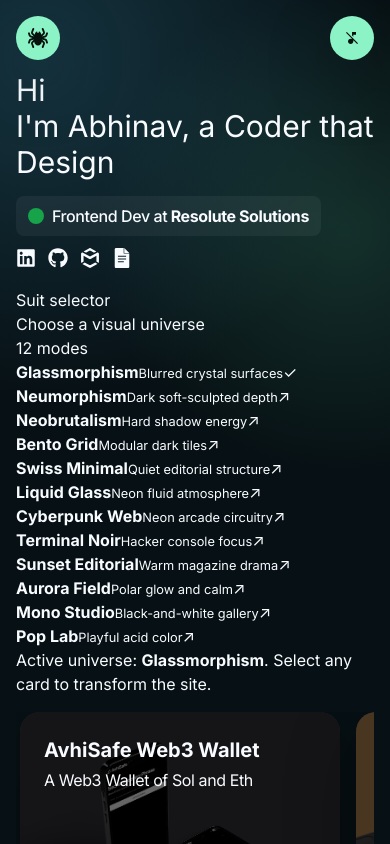
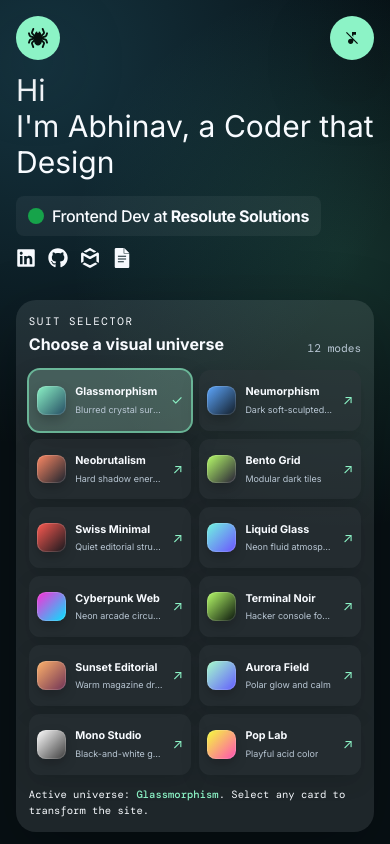
Before and after one commit to Avhinaw/PortfolioNew, a React (Vite) app: page / in a window 390 px wide. Shown: the top 844 px of the page. Built offline with nearby package versions, Linux system fonts and the light colour scheme.

Commit message:
Add twelve portfolio visual systems

```diff
--- a/src/index.css
+++ b/src/index.css
@@ -414,6 +414,331 @@ a {
   box-shadow: 0 28px 90px rgba(94, 54, 255, 0.55);
 }
 
+/* 7. Cyberpunk Web */
+.portfolio-shell[data-style='cyberpunk'] {
+  --page-bg: #07020f;
+  --ink: #f4f0ff;
+  --muted-ink: #b9a9d8;
+  --accent: #ff2bd6;
+  --accent-contrast: #160013;
+  --card-bg: #100b24;
+  --card-shadow: 0 18px 55px rgba(255, 43, 214, 0.18), 0 0 0 1px rgba(0, 229, 255, 0.16);
+  --card-radius: 0.55rem;
+  --image-filter: brightness(42%) saturate(1.5) hue-rotate(24deg);
+  --display-font: 'Space Grotesk', sans-serif;
+}
+
+.portfolio-shell[data-style='cyberpunk']::before {
+  opacity: 1;
+  background: linear-gradient(115deg, rgba(255, 43, 214, 0.17), transparent 35%), repeating-linear-gradient(90deg, transparent 0 5rem, rgba(0, 229, 255, 0.05) 5rem 5.1rem);
+}
+
+.portfolio-shell[data-style='cyberpunk'] .project-box,
+.portfolio-shell[data-style='cyberpunk'] .style-gallery {
+  box-shadow: var(--card-shadow);
+}
+
+/* 8. Terminal Noir */
+.portfolio-shell[data-style='terminal'] {
+  --page-bg: #050806;
+  --ink: #c9ffd2;
+  --muted-ink: #75a97e;
+  --accent: #b8ff6a;
+  --accent-contrast: #071007;
+  --card-bg: #0a140d;
+  --card-shadow: 0 14px 34px rgba(0, 0, 0, 0.5);
+  --card-radius: 0.25rem;
+  --image-filter: brightness(34%) saturate(0.65) sepia(0.25);
+  --display-font: 'DM Mono', monospace;
+}
+
+.portfolio-shell[data-style='terminal']::before {
+  opacity: 1;
+  background: repeating-linear-gradient(0deg, rgba(184, 255, 106, 0.035) 0 1px, transparent 1px 4px);
+}
+
+.portfolio-shell[data-style='terminal'] h1::before {
+  content: '> ';
+  color: var(--accent);
+}
+
+.portfolio-shell[data-style='terminal'] .project-box,
+.portfolio-shell[data-style='terminal'] .style-gallery {
+  box-shadow: inset 0 0 0 1px rgba(184, 255, 106, 0.1), var(--card-shadow);
+}
+
+/* 9. Sunset Editorial */
+.portfolio-shell[data-style='sunset'] {
+  --page-bg: #1d1018;
+  --ink: #fff1df;
+  --muted-ink: #d8a89b;
+  --accent: #ffb36b;
+  --accent-contrast: #28120e;
+  --card-bg: #351b29;
+  --card-shadow: 0 24px 65px rgba(0, 0, 0, 0.34);
+  --card-radius: 0;
+  --image-filter: brightness(48%) saturate(1.2) sepia(0.18);
+  --display-font: 'Georgia', serif;
+}
+
+.portfolio-shell[data-style='sunset']::before {
+  opacity: 1;
+  background: radial-gradient(circle at 82% 8%, rgba(255, 179, 107, 0.25), transparent 25%), linear-gradient(160deg, rgba(110, 49, 85, 0.35), transparent 50%);
+}
+
+.portfolio-shell[data-style='sunset'] .project-box,
+.portfolio-shell[data-style='sunset'] .style-gallery {
+  box-shadow: 12px 16px 0 rgba(255, 179, 107, 0.12), var(--card-shadow);
+}
+
+/* 10. Aurora Field */
+.portfolio-shell[data-style='aurora'] {
+  --page-bg: #07151b;
+  --ink: #ecfff8;
+  --muted-ink: #a4c5bd;
+  --accent: #a6ffcb;
+  --accent-contrast: #082018;
+  --card-bg: rgba(125, 255, 201, 0.09);
+  --card-shadow: 0 25px 75px rgba(42, 206, 163, 0.2);
+  --card-radius: 2rem;
+  --image-filter: brightness(45%) saturate(1.1) hue-rotate(12deg);
+}
+
+.portfolio-shell[data-style='aurora']::before {
+  opacity: 1;
+  background: radial-gradient(ellipse at 0% 0%, rgba(166, 255, 203, 0.24), transparent 36%), radial-gradient(ellipse at 100% 15%, rgba(99, 91, 255, 0.26), transparent 30%), radial-gradient(ellipse at 55% 100%, rgba(69, 235, 218, 0.12), transparent 34%);
+  filter: blur(18px);
+}
+
+.portfolio-shell[data-style='aurora'] .project-box,
+.portfolio-shell[data-style='aurora'] .style-gallery {
+  backdrop-filter: blur(18px);
+  box-shadow: var(--card-shadow);
+}
+
+/* 11. Mono Studio */
+.portfolio-shell[data-style='mono'] {
+  --page-bg: #090909;
+  --ink: #f8f8f8;
+  --muted-ink: #999999;
+  --accent: #ffffff;
+  --accent-contrast: #090909;
+  --card-bg: #171717;
+  --card-shadow: 0 20px 48px rgba(0, 0, 0, 0.45);
+  --card-radius: 0;
+  --image-filter: grayscale(1) contrast(1.25) brightness(55%);
+  --display-font: 'Arial', sans-serif;
+}
+
+.portfolio-shell[data-style='mono']::before {
+  opacity: 1;
+  background: linear-gradient(90deg, transparent 0 20%, rgba(255, 255, 255, 0.06) 20% 20.2%, transparent 20.2% 100%);
+}
+
+.portfolio-shell[data-style='mono'] .project-box,
+.portfolio-shell[data-style='mono'] .style-gallery {
+  box-shadow: var(--card-shadow);
+}
+
+/* 12. Pop Lab */
+.portfolio-shell[data-style='pop'] {
+  --page-bg: #160d1d;
+  --ink: #fffce9;
+  --muted-ink: #f5c8e6;
+  --accent: #f4ff3b;
+  --accent-contrast: #1d1024;
+  --card-bg: #ff4fb3;
+  --card-shadow: 10px 10px 0 #f4ff3b;
+  --card-radius: 1rem;
+  --image-filter: brightness(48%) saturate(1.8) contrast(1.05);
+  --display-font: 'Space Grotesk', sans-serif;
+}
+
+.portfolio-shell[data-style='pop']::before {
+  opacity: 1;
+  background: radial-gradient(circle at 12% 12%, rgba(244, 255, 59, 0.22), transparent 18%), radial-gradient(circle at 90% 30%, rgba(255, 79, 179, 0.25), transparent 25%);
+}
+
+.portfolio-shell[data-style='pop'] .project-box,
+.portfolio-shell[data-style='pop'] .style-gallery {
+  box-shadow: var(--card-shadow);
+}
+
+.style-gallery {
+  position: relative;
+  z-index: 2;
+  margin-top: 1.7rem;
+  padding: 1rem;
+  background: color-mix(in srgb, var(--card-bg) 92%, transparent);
+  border-radius: var(--card-radius);
+  box-shadow: var(--card-shadow);
+  transition: background 320ms ease, box-shadow 320ms ease, border-radius 320ms ease;
+}
+
+.style-gallery-heading {
+  display: flex;
+  align-items: flex-end;
+  justify-content: space-between;
+  gap: 1rem;
+  margin-bottom: 0.85rem;
+}
+
+.style-gallery-kicker {
+  margin: 0 0 0.2rem;
+  color: var(--accent);
+  font-family: 'DM Mono', monospace;
+  font-size: 0.68rem;
+  letter-spacing: 0.14em;
+  text-transform: uppercase;
+}
+
+.style-gallery-heading h2 {
+  margin: 0;
+  color: var(--ink);
+  font-family: var(--display-font);
+  font-size: clamp(1rem, 1.7vw, 1.35rem);
+  font-weight: 700;
+}
+
+.style-gallery-count {
+  color: var(--muted-ink);
+  font-family: 'DM Mono', monospace;
+  font-size: 0.7rem;
+  white-space: nowrap;
+}
+
+.style-gallery-grid {
+  display: grid;
+  grid-template-columns: repeat(4, minmax(0, 1fr));
+  gap: 0.65rem;
+}
+
+.style-suggestion {
+  position: relative;
+  display: flex;
+  min-width: 0;
+  min-height: 4.1rem;
+  align-items: center;
+  gap: 0.6rem;
+  padding: 0.65rem;
+  overflow: hidden;
+  color: var(--ink);
+  text-align: left;
+  cursor: pointer;
+  background: color-mix(in srgb, var(--page-bg) 34%, var(--card-bg));
+  border: 0;
+  border-radius: max(0.65rem, calc(var(--card-radius) * 0.55));
+  box-shadow: 0 8px 20px rgba(0, 0, 0, 0.12);
+  transition: transform 220ms ease, background 220ms ease, box-shadow 220ms ease, opacity 220ms ease;
+}
+
+.style-suggestion:hover:not(:disabled) {
+  transform: translateY(-3px);
+  background: color-mix(in srgb, var(--accent) 12%, var(--card-bg));
+  box-shadow: 0 14px 28px rgba(0, 0, 0, 0.22);
+}
+
+.style-suggestion:focus-visible {
+  outline: 2px solid var(--accent);
+  outline-offset: 3px;
+}
+
+.style-suggestion:disabled {
+  cursor: wait;
+  opacity: 0.72;
+}
+
+.style-suggestion.is-active {
+  background: color-mix(in srgb, var(--accent) 16%, var(--card-bg));
+  box-shadow: 0 0 0 2px color-mix(in srgb, var(--accent) 70%, transparent), 0 14px 30px rgba(0, 0, 0, 0.2);
+}
+
+.style-suggestion-swatch {
+  flex: 0 0 auto;
+  width: 2.15rem;
+  height: 2.15rem;
+  background: var(--style-swatch);
+  border-radius: 0.55rem;
+  box-shadow: inset 0 0 0 1px rgba(255, 255, 255, 0.15), 0 5px 12px rgba(0, 0, 0, 0.22);
+}
+
+.style-suggestion-copy {
+  display: grid;
+  min-width: 0;
+  gap: 0.15rem;
+}
+
+.style-suggestion-copy strong,
+.style-suggestion-copy small {
+  overflow: hidden;
+  text-overflow: ellipsis;
+  white-space: nowrap;
+}
+
+.style-suggestion-copy strong {
+  color: var(--ink);
+  font-family: var(--display-font);
+  font-size: 0.76rem;
+}
+
+.style-suggestion-copy small {
+  color: var(--muted-ink);
+  font-size: 0.64rem;
+}
+
+.style-suggestion-check {
+  margin-left: auto;
+  color: var(--accent);
+  font-size: 0.85rem;
+}
+
+.style-gallery-note {
+  margin: 0.8rem 0 0;
+  color: var(--muted-ink);
+  font-family: 'DM Mono', monospace;
+  font-size: 0.66rem;
+}
+
+.style-gallery-note strong {
+  color: var(--accent);
+}
+
+@media (max-width: 900px) {
+  .style-gallery-grid {
+    grid-template-columns: repeat(3, minmax(0, 1fr));
+  }
+}
+
+@media (max-width: 640px) {
+  .style-gallery {
+    margin-top: 1.25rem;
+    padding: 0.8rem;
+  }
+
+  .style-gallery-grid {
+    grid-template-columns: repeat(2, minmax(0, 1fr));
+    gap: 0.5rem;
+  }
+
+  .style-suggestion {
+    min-height: 3.8rem;
+    padding: 0.5rem;
+  }
+
+  .style-suggestion-swatch {
+    width: 1.8rem;
+    height: 1.8rem;
+  }
+
+  .style-suggestion-copy strong {
+    font-size: 0.67rem;
+  }
+
+  .style-suggestion-copy small {
+    font-size: 0.56rem;
+  }
+}
+
 .music-toggle {
   position: absolute;
   z-index: 30;
```
